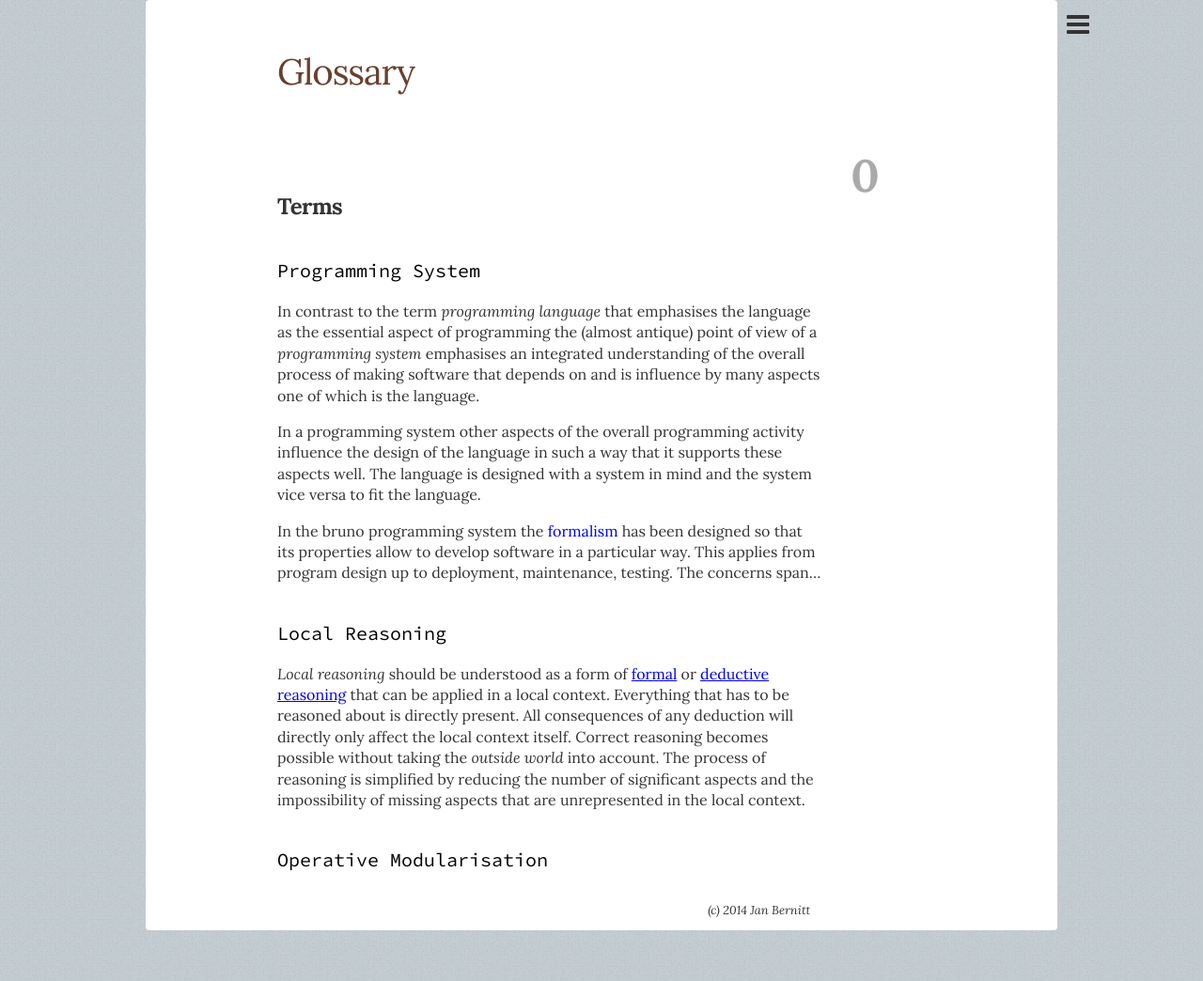
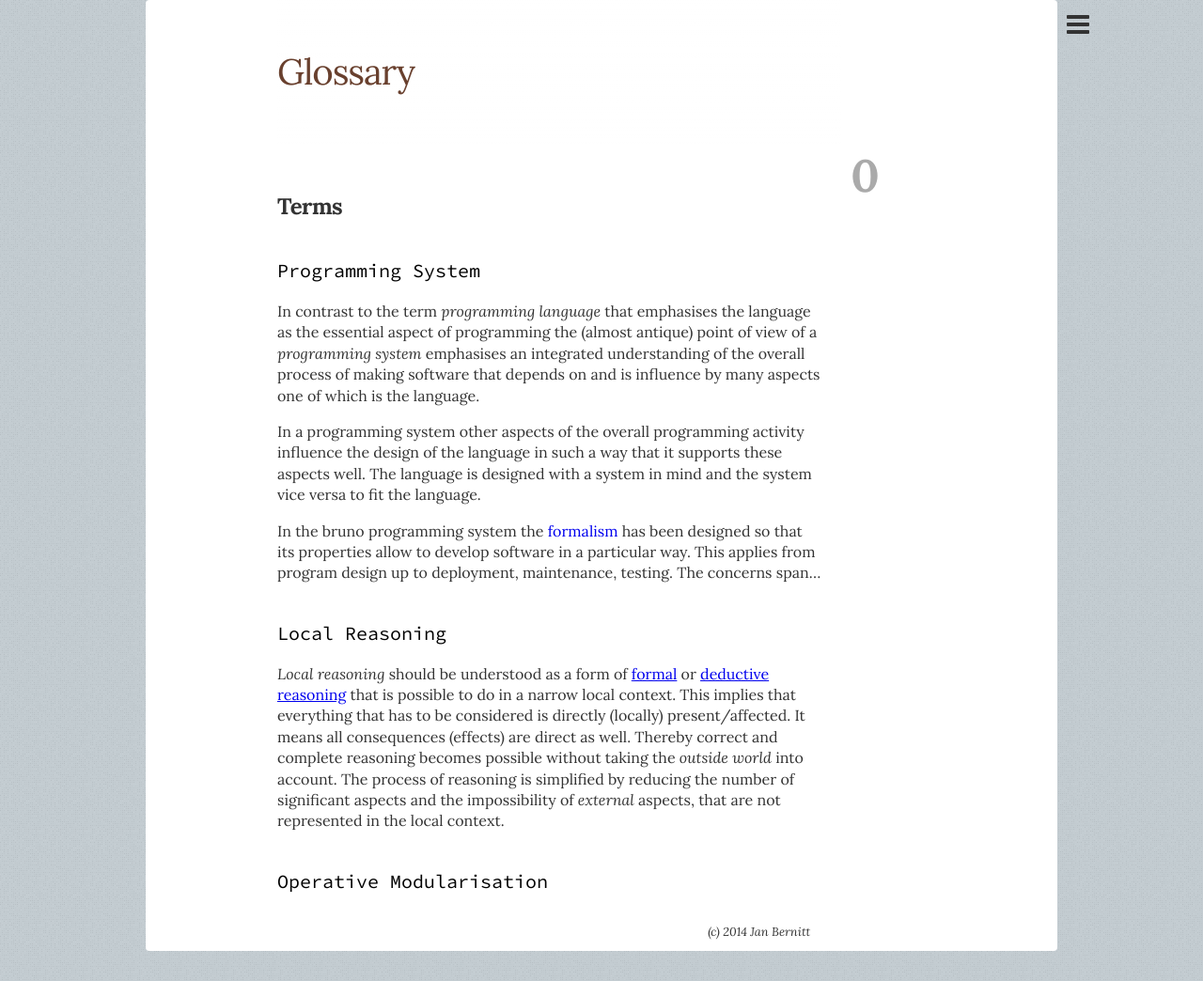
Before and after one commit to bruno-lang/bruno-lang.github.io, a Jekyll site: the page built from glossary/index.md, in a window 1280 px wide. Shown: the whole page at 94% size. Built offline with Jekyll 4.4.1, drawn with Linux system fonts in a browser that asks for light colours; nearby versions of some CDN libraries; before the commit the page ends 1022 px from its top, so only the background shows below that.

Commit message:
Update index.md

```diff
--- a/glossary/index.md
+++ b/glossary/index.md
@@ -27,12 +27,13 @@ concerns span...
 _Local reasoning_ should be understood as a form of
 [formal](http://en.wikibooks.org/wiki/Effective_Reasoning/Informal_and_Formal_Reasoning)
 or [deductive reasoning](http://en.wikipedia.org/wiki/Deductive_reasoning)
-that can be applied in a local context. Everything that has to be reasoned
-about is directly present. All consequences of any deduction will directly
-only affect the local context itself.
-Correct reasoning becomes possible without taking the _outside world_ into
-account. The process of reasoning is simplified by reducing the number of
-significant aspects and the impossibility of missing aspects that are
-unrepresented in the local context.
+that is possible to do in a narrow local context.
+This implies that everything that has to be considered is directly (locally)
+present/affected. It means all consequences (effects) are direct as well.
+Thereby correct and complete reasoning becomes possible without taking the
+_outside world_ into account.
+The process of reasoning is simplified by reducing the number of significant
+aspects and the impossibility of _external_ aspects, that are not represented
+in the local context.
 
 ### Operative Modularisation
```
